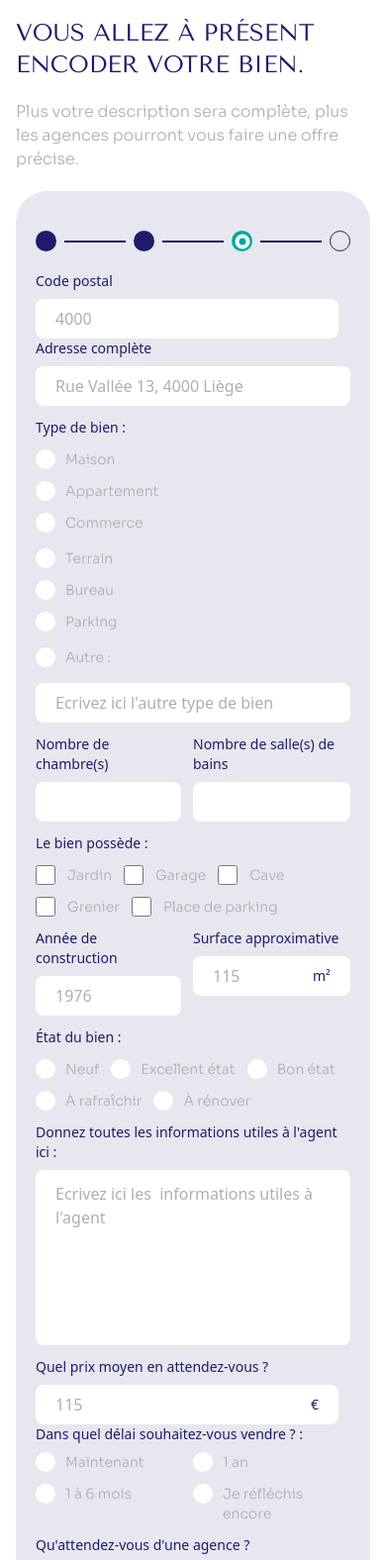
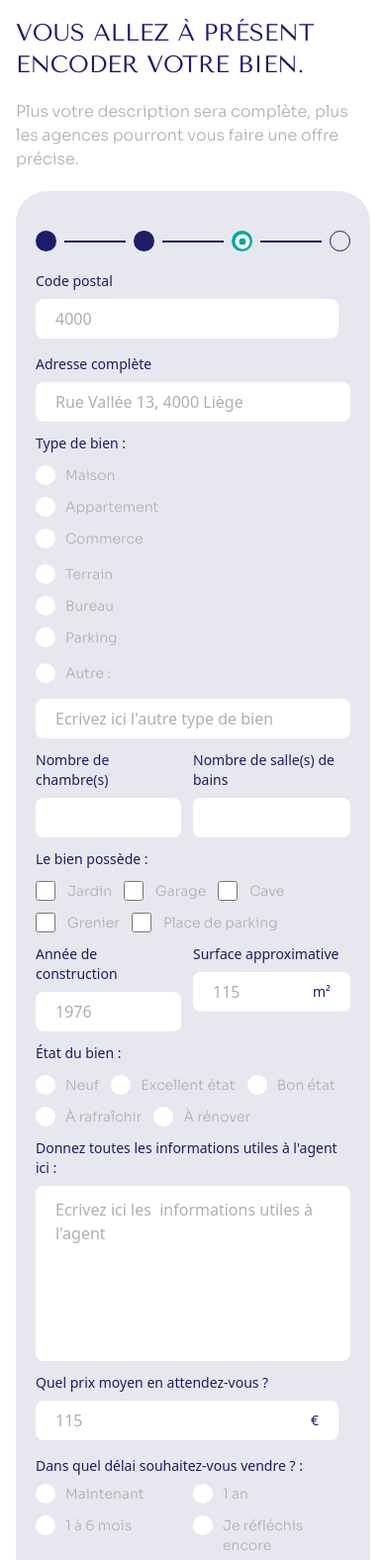
Before and after one commit to farrukh850/casalink, a website: page src/comparison-step-3.html in a window 390 px wide. Shown: the part 90-1666 px from the top of the page at 99% size. Drawn offline with nearby package versions, Linux system fonts and the light colour scheme.

Commit message:
Next set of pages done

```diff
--- a/src/comparison-step-3.html
+++ b/src/comparison-step-3.html
@@ -54,7 +54,7 @@
     </header>
 
     <!--Avant de commencer, créons votre espace personnel.-->
-    <section class="relative overflow-hidden pb-25">
+    <section class="relative overflow-hidden pb-10 lg:pb-25">
         <div class="container">
             <div class="grid grid-cols-12 items-start gap-0 lg:gap-11">
                 <div class="col-span-12 lg:col-span-4 pt-0 lg:pt-20 relative h-full">
@@ -76,7 +76,7 @@
                             <span class="min-w-[21px] h-[21px] rounded-full border border-blue"></span>
                         </div>
                         <form action="#" class="mt-5 lg:mt-14 flex flex-col gap-3 lg:gap-7">
-                            <div class="grid grid-cols-12 items-start lg:items-center space-x-3 lg:space-x-11 justify-between">
+                            <div class="grid grid-cols-12 items-start lg:items-center space-x-3 lg:space-x-11 justify-between space-y-4 lg:space-y-0">
                                 <div class="col-span-12 lg:col-span-3 flex flex-col gap-2">
                                     <label for="code-postal" class="text-sm font-sora font-light text-blue">Code postal</label>
                                     <input type="text" name="code-postal" id="code-postal" placeholder="4000" class="w-72 h-10 rounded-lg px-5 focus:outline-none focus:ring-1 focus:ring-blue focus:border-transparent bg-white transition-all duration-300 placeholder:text-[#AFAFAF] w-full" />
@@ -276,7 +276,7 @@
                                 <label for="address" class="text-sm font-sora font-light text-blue">Donnez toutes les informations utiles à l'agent ici :</label>
                                 <textarea type="text" name="informations" placeholder="Ecrivez ici les  informations utiles à l'agent" id="informations" class="w-72 h-[177px] pt-3 resize-none rounded-lg px-5 focus:outline-none focus:ring-1 focus:ring-blue focus:border-transparent bg-white transition-all duration-300 placeholder:text-[#AFAFAF] w-full"></textarea>
                             </div>
-                            <div class="grid grid-cols-12 items-start space-x-3 lg:space-x-11 justify-between">
+                            <div class="grid grid-cols-12 items-start space-x-3 lg:space-x-11 justify-between space-y-4 lg:space-y-0">
                                 <div class="col-span-12 lg:col-span-6 flex flex-col gap-2">
                                     <label for="Quel" class="text-sm font-sora font-light text-blue">Quel prix moyen en attendez-vous ?</label>
                                     <div class="relative">
```
Also changed, not shown: src/comparison-step-1.html (+2 -2 lines), src/comparison-step-2.html (+4 -4 lines), src/comparison-step-4.html (+1 -1 lines), src/output.css.
